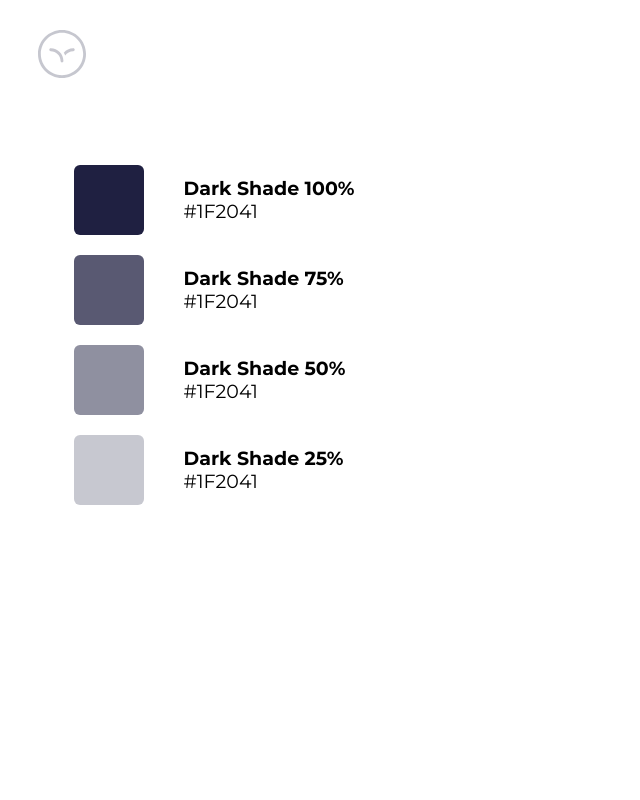
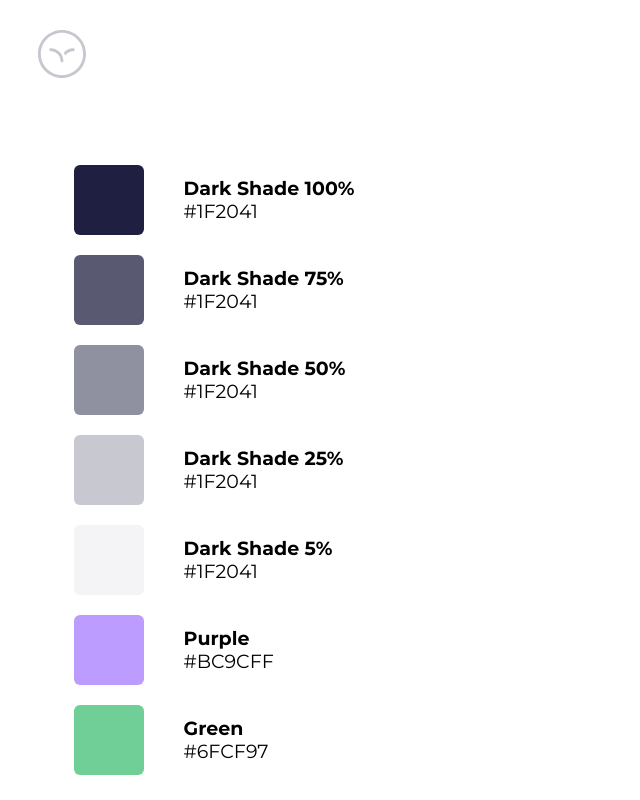
Before and after one commit to SAMSerg/Hotel, a website built with webpack: page src/ui-kit/colors-type.pug in a window 1280 px wide. Shown: the whole page, without its empty margins (0-640 px from the left). Built offline with nearby package versions, Linux system fonts and the light colour scheme.

Commit message:
colors group finished

```diff
--- a/src/ui-kit/colors-type.css
+++ b/src/ui-kit/colors-type.css
@@ -7,6 +7,9 @@
 @import "./rectangle/_shade-75/rectangle_shade-75.css";
 @import "./rectangle/_shade-50/rectangle_shade-50.css";
 @import "./rectangle/_shade-25/rectangle_shade-25.css";
+@import "./rectangle/_shade-5/rectangle_shade-5.css";
+@import "./rectangle/_purple/rectangle_purple.css";
+@import "./rectangle/_green/rectangle_green.css";
 @import "./page-conteiner/page-conteiner.css";
 @import "./page-conteiner/_body/page-conteiner_body.css";
 @import "./color-text/color-text.css";
--- a/src/ui-kit/colors-type.pug
+++ b/src/ui-kit/colors-type.pug
@@ -27,3 +27,18 @@ head
       .color-text
         .color-text_h1 Dark Shade 25%
         .color-text_p #1F2041
+    .color-block.color-block__colors-group
+      .rectangle.rectangle_shade-5
+      .color-text
+        .color-text_h1 Dark Shade 5%
+        .color-text_p #1F2041
+    .color-block.color-block__colors-group
+      .rectangle.rectangle_purple
+      .color-text
+        .color-text_h1 Purple
+        .color-text_p #BC9CFF
+    .color-block.color-block__colors-group
+      .rectangle.rectangle_green
+      .color-text
+        .color-text_h1 Green
+        .color-text_p #6FCF97
--- /dev/null
+++ b/src/ui-kit/rectangle/_green/rectangle_green.css
@@ -0,0 +1,3 @@
+.rectangle_green {
+    background: #6FCF97;
+}
--- /dev/null
+++ b/src/ui-kit/rectangle/_purple/rectangle_purple.css
@@ -0,0 +1,3 @@
+.rectangle_purple {
+    background: #BC9CFF;
+}
--- /dev/null
+++ b/src/ui-kit/rectangle/_shade-5/rectangle_shade-5.css
@@ -0,0 +1,3 @@
+.rectangle_shade-5 {
+    background: #1F20410C;
+}
```
Also changed, not shown: dist/index.html, dist/ui-kit/colors-type.html, 4 other files.
